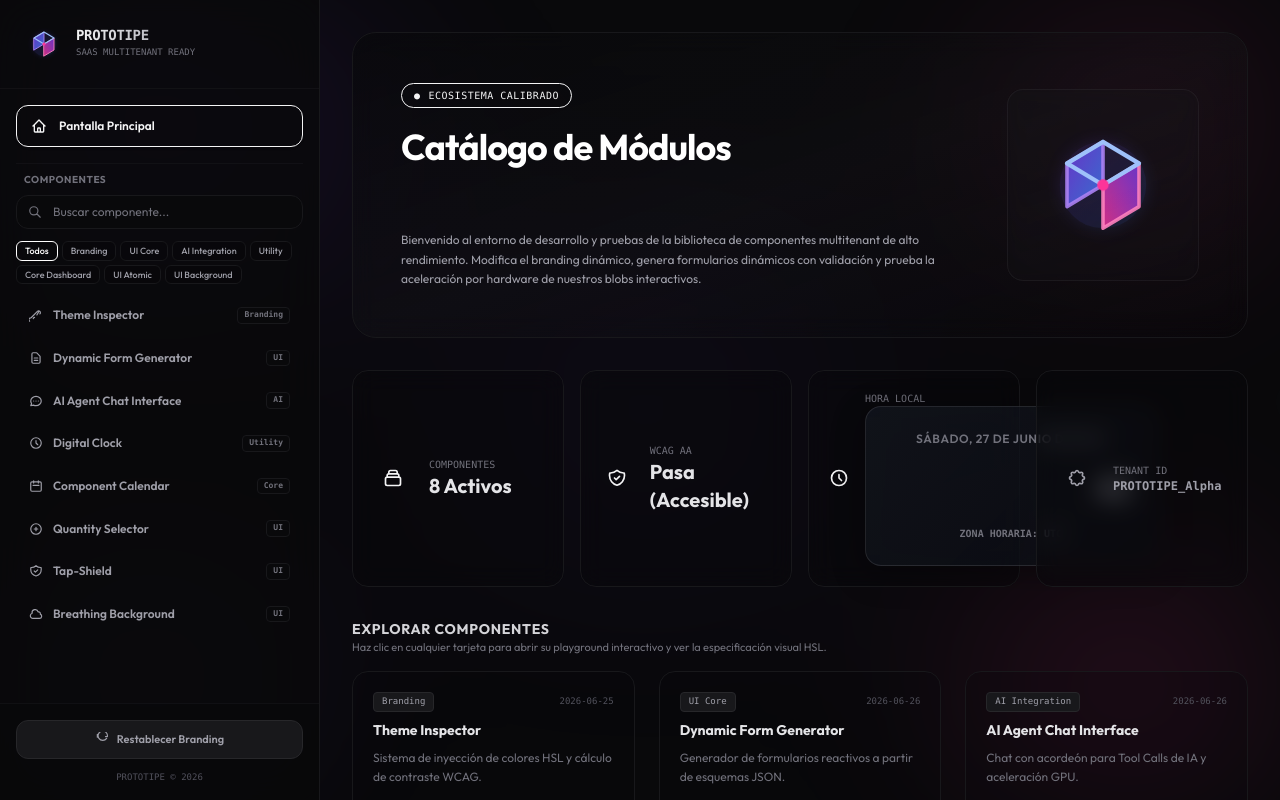
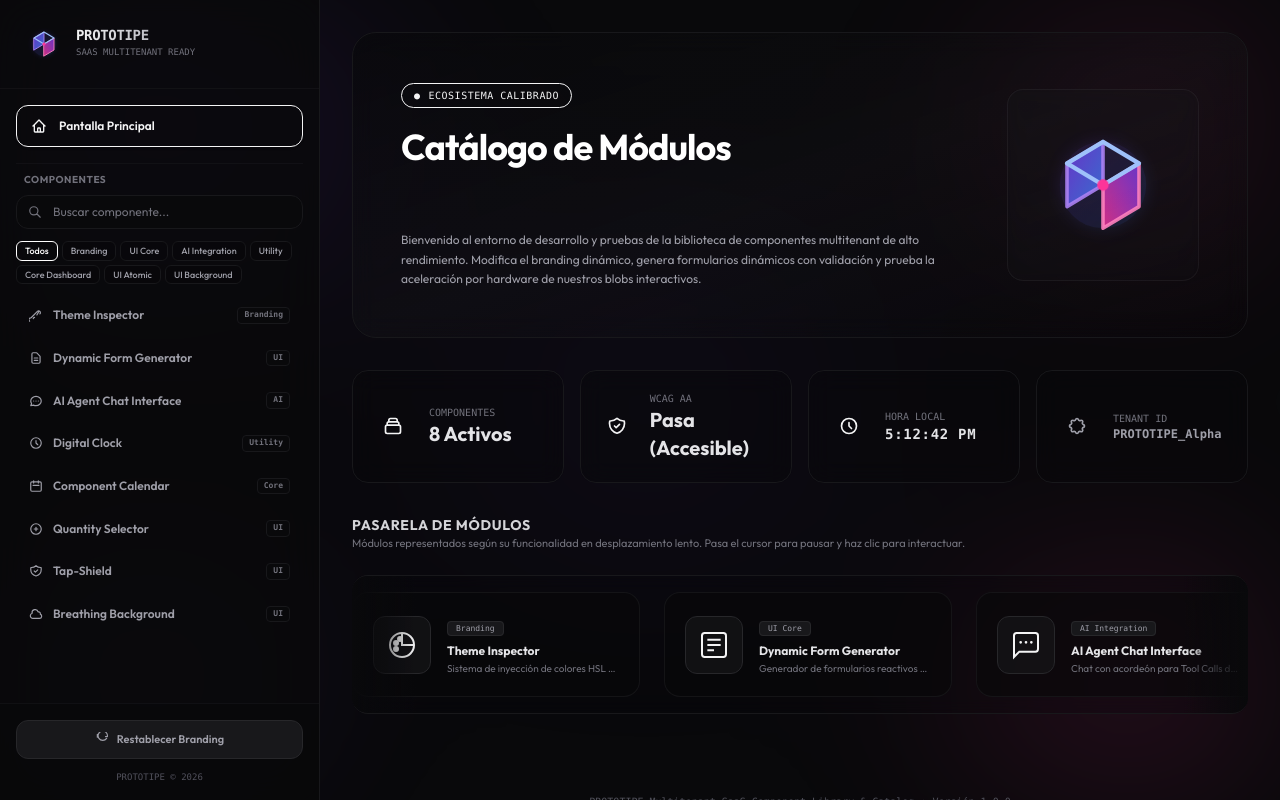
Before and after one commit to Alexx0T/Modulos-y-Componentes-PROTOTIPE, a React (Vite) app: page / in a window 1280 px wide. Built offline with nearby package versions, Linux system fonts and the light colour scheme.

Commit message:
feat: implementar pasarela de modulos (marquee lento) y optimizar widgets de estadisticas en dashboard

```diff
--- /dev/null
+++ b/historial_versiones/v1.0.1_pasarela_marquee_y_reloj_simplificado.md
@@ -0,0 +1,20 @@
+# Bitácora de Versión - Ecosistema PROTOTIPE (v1.0.1)
+
+## 📅 Fecha
+2026-06-29
+
+## 📌 Historial de Cambios
+Se corrigió la sobre-saturación visual de la pantalla principal mediante dos modificaciones de diseño:
+
+1. **Pasarela de Módulos (Marquee Lento) [App.jsx / App.css]**:
+   - Reemplazada la cuadrícula estática de tarjetas que congestionaba la interfaz por una pasarela interactiva y animada de desplazamiento horizontal continuo (`animate-marquee-slow`).
+   - Cada componente se representa de acuerdo a su funcionalidad a través de un logo vectorial personalizado (`getComponentIcon`).
+   - La pasarela cuenta con bordes degradados para un desvanecimiento suave y se pausa al pasar el cursor (hover) para facilitar la lectura y selección.
+
+2. **Optimización de Tarjetas de Estadísticas (Widgets) [App.jsx]**:
+   - Sustituido el componente de reloj completo `<DigitalClock />` (el cual incluía la fecha larga, zona horaria y tarjetas anidadas generando desbordamientos verticales) por una cadena horaria simplificada de alta precisión (`simpleTime`), logrando un grid de estadísticas limpio, simétrico y perfectamente alineado.
+
+---
+
+## 📝 Verificación
+- El proyecto compila correctamente sin advertencias críticas y el linter reporta 0 errores.
--- a/src/App.css
+++ b/src/App.css
@@ -182,3 +182,23 @@
     border-right-color: var(--border);
   }
 }
+
+/* Pasarela / Marquee animations */
+@keyframes marquee {
+  0% {
+    transform: translateX(0%);
+  }
+  100% {
+    transform: translateX(-50%);
+  }
+}
+
+.animate-marquee-slow {
+  display: flex;
+  width: max-content;
+  animation: marquee 30s linear infinite;
+}
+
+.animate-marquee-slow:hover {
+  animation-play-state: paused;
+}
--- a/src/App.jsx
+++ b/src/App.jsx
@@ -38,12 +38,92 @@ function App() {
   const [searchQuery, setSearchQuery] = useState('')
   const [selectedCategory, setSelectedCategory] = useState('Todos')
   const [isBgModalOpen, setIsBgModalOpen] = useState(false)
+  const [simpleTime, setSimpleTime] = useState(new Date().toLocaleTimeString())
 
-
+  useEffect(() => {
+    const clockTimer = setInterval(() => {
+      setSimpleTime(new Date().toLocaleTimeString())
+    }, 1000)
+    return () => clearInterval(clockTimer)
+  }, [])
 
   useEffect(() => {
     setSchemaText(formSchema)
   }, [formSchema])
+
+  const getComponentIcon = (id) => {
+    switch (id) {
+      case 'branding':
+        return (
+          <svg className="w-8 h-8 text-primary" viewBox="0 0 24 24" fill="none" stroke="currentColor" strokeWidth="1.5">
+            <circle cx="12" cy="12" r="9" />
+            <path d="M12 3v9h9" />
+            <circle cx="7.5" cy="10.5" r="1.5" fill="currentColor" />
+            <circle cx="10.5" cy="7.5" r="1.5" fill="currentColor" />
+            <circle cx="7.5" cy="15" r="1.5" fill="currentColor" />
+          </svg>
+        )
+      case 'form':
+        return (
+          <svg className="w-8 h-8 text-secondary" viewBox="0 0 24 24" fill="none" stroke="currentColor" strokeWidth="1.5">
+            <rect x="3" y="3" width="18" height="18" rx="2" />
+            <path d="M7 8h10M7 12h10M7 16h5" />
+          </svg>
+        )
+      case 'chat':
+        return (
+          <svg className="w-8 h-8 text-accent" viewBox="0 0 24 24" fill="none" stroke="currentColor" strokeWidth="1.5">
+            <path d="M21 15a2 2 0 0 1-2 2H7l-4 4V5a2 2 0 0 1 2-2h14a2 2 0 0 1 2 2z" />
+            <path d="M8 10h.01M12 10h.01M16 10h.01" strokeWidth="2" strokeLinecap="round" />
+          </svg>
+        )
+      case 'clock':
+        return (
+          <svg className="w-8 h-8 text-primary" viewBox="0 0 24 24" fill="none" stroke="currentColor" strokeWidth="1.5">
+            <circle cx="12" cy="12" r="9" />
+            <polyline points="12 5 12 12 16 14" />
+          </svg>
+        )
+      case 'calendar':
+        return (
+          <svg className="w-8 h-8 text-secondary" viewBox="0 0 24 24" fill="none" stroke="currentColor" strokeWidth="1.5">
+            <rect x="3" y="4" width="18" height="18" rx="2" />
+            <line x1="16" y1="2" x2="16" y2="6" />
+            <line x1="8" y1="2" x2="8" y2="6" />
+            <line x1="3" y1="10" x2="21" y2="10" />
+          </svg>
+        )
+      case 'quantity':
+        return (
+          <svg className="w-8 h-8 text-accent" viewBox="0 0 24 24" fill="none" stroke="currentColor" strokeWidth="1.5">
+            <rect x="3" y="7" width="18" height="10" rx="5" />
+            <circle cx="8" cy="12" r="3" fill="currentColor" />
+            <line x1="14" y1="12" x2="18" y2="12" />
+            <line x1="16" y1="10" x2="16" y2="14" />
+          </svg>
+        )
+      case 'tapshield':
+        return (
+          <svg className="w-8 h-8 text-primary" viewBox="0 0 24 24" fill="none" stroke="currentColor" strokeWidth="1.5">
+            <path d="M12 22s8-4 8-10V5l-8-3-8 3v7c0 6 8 10 8 10z" />
+            <path d="M9 11l2 2 4-4" strokeWidth="2" />
+          </svg>
+        )
+      case 'background':
+        return (
+          <svg className="w-8 h-8 text-accent" viewBox="0 0 24 24" fill="none" stroke="currentColor" strokeWidth="1.5">
+            <path d="M12 2a5 5 0 0 0-5 5v10a5 5 0 0 0 10 0V7a5 5 0 0 0-5-5z" />
+            <path d="M7 10h10" />
+          </svg>
+        )
+      default:
+        return (
+          <svg className="w-8 h-8 text-zinc-400" viewBox="0 0 24 24" fill="none" stroke="currentColor" strokeWidth="1.5">
+            <rect x="4" y="4" width="16" height="16" rx="2" />
+          </svg>
+        )
+    }
+  }
 
   const filteredComponents = (Array.isArray(registeredComponents) ? registeredComponents : []).filter((comp) => {
     if (!comp || typeof comp !== 'object') return false
@@ -374,7 +454,7 @@ function App() {
                       </div>
                       <div>
                         <div className="text-[10px] text-zinc-500 uppercase font-mono">Hora Local</div>
-                        <div className="text-sm font-bold text-zinc-200"><DigitalClock /></div>
+                        <div className="text-sm font-bold text-zinc-200 font-mono tracking-wider">{simpleTime}</div>
                       </div>
                     </div>
 
@@ -392,39 +472,41 @@ function App() {
                     </div>
                   </div>
 
-                  {/* Component Grid Explorer */}
-                  <div className="space-y-4">
+                  {/* Component Marquee Explorer */}
+                  <div className="space-y-6 overflow-hidden">
                     <div>
-                      <h2 className="text-sm font-bold tracking-wider text-zinc-300 uppercase">Explorar Componentes</h2>
-                      <p className="text-[11px] text-zinc-500">Haz clic en cualquier tarjeta para abrir su playground interactivo y ver la especificación visual HSL.</p>
+                      <h2 className="text-sm font-bold tracking-wider text-zinc-300 uppercase">Pasarela de Módulos</h2>
+                      <p className="text-[11px] text-zinc-500">Módulos representados según su funcionalidad en desplazamiento lento. Pasa el cursor para pausar y haz clic para interactuar.</p>
                     </div>
 
-                    <div className="grid grid-cols-1 sm:grid-cols-2 lg:grid-cols-3 gap-6">
-                      {registeredComponents.map((comp) => (
+                    <div className="w-full overflow-hidden relative py-4 border-y border-zinc-900 bg-zinc-950/20 backdrop-blur-sm rounded-2xl">
+                      {/* Gradient Overlays for smooth fading edges */}
+                      <div className="absolute left-0 top-0 bottom-0 w-16 bg-gradient-to-r from-zinc-950 to-transparent z-10 pointer-events-none" />
+                      <div className="absolute right-0 top-0 bottom-0 w-16 bg-gradient-to-l from-zinc-950 to-transparent z-10 pointer-events-none" />
+
+                      <div className="animate-marquee-slow flex space-x-6">
+                        {[...registeredComponents, ...registeredComponents].map((comp, idx) => (
                           <div
-                          key={comp.id}
+                            key={`${comp.id}-${idx}`}
                             onClick={() => {
                               setActiveComponent(comp.id)
                               setActiveTab('preview')
                             }}
-                          className="group p-5 rounded-2xl border border-zinc-900 bg-zinc-950/20 hover:bg-zinc-900/20 hover:border-primary/20 transition-all duration-300 cursor-pointer flex flex-col justify-between space-y-4 hover:-translate-y-0.5"
+                            className="w-72 shrink-0 p-5 rounded-2xl border border-zinc-900/80 bg-zinc-950/60 hover:bg-zinc-900/40 hover:border-primary/30 transition-all duration-300 cursor-pointer flex items-center space-x-4 group hover:-translate-y-0.5"
                           >
-                          <div className="space-y-2">
-                            <div className="flex items-center justify-between">
-                              <span className="text-[9px] px-2 py-0.5 rounded bg-zinc-900 border border-zinc-800 text-zinc-400 font-mono capitalize">
+                            <div className="p-3 rounded-xl bg-zinc-900/60 group-hover:scale-110 transition-transform duration-300 border border-zinc-800">
+                              {getComponentIcon(comp.id)}
+                            </div>
+                            <div className="flex-1 min-w-0">
+                              <span className="text-[8px] px-2 py-0.5 rounded bg-zinc-900 border border-zinc-800 text-zinc-400 font-mono capitalize">
                                 {comp.category}
                               </span>
-                              <span className="text-[9px] text-zinc-600 font-mono">{comp.date}</span>
-                            </div>
-                            <h3 className="text-sm font-bold text-zinc-200 group-hover:text-primary transition-colors">{comp.name}</h3>
-                            <p className="text-xs text-zinc-500 line-clamp-2 leading-relaxed">{comp.description}</p>
-                          </div>
-                          <div className="text-xs font-bold text-primary flex items-center space-x-1.5 group-hover:translate-x-1 transition-all duration-300">
-                            <span>Probar módulo</span>
-                            <span>→</span>
+                              <h3 className="text-xs font-bold text-zinc-200 mt-1.5 group-hover:text-primary transition-colors truncate">{comp.name}</h3>
+                              <p className="text-[10px] text-zinc-500 mt-0.5 line-clamp-1">{comp.description}</p>
                             </div>
                           </div>
                         ))}
+                      </div>
                     </div>
                   </div>
                 </div>
```
Lines whose indentation alone changed are shown as unchanged.
